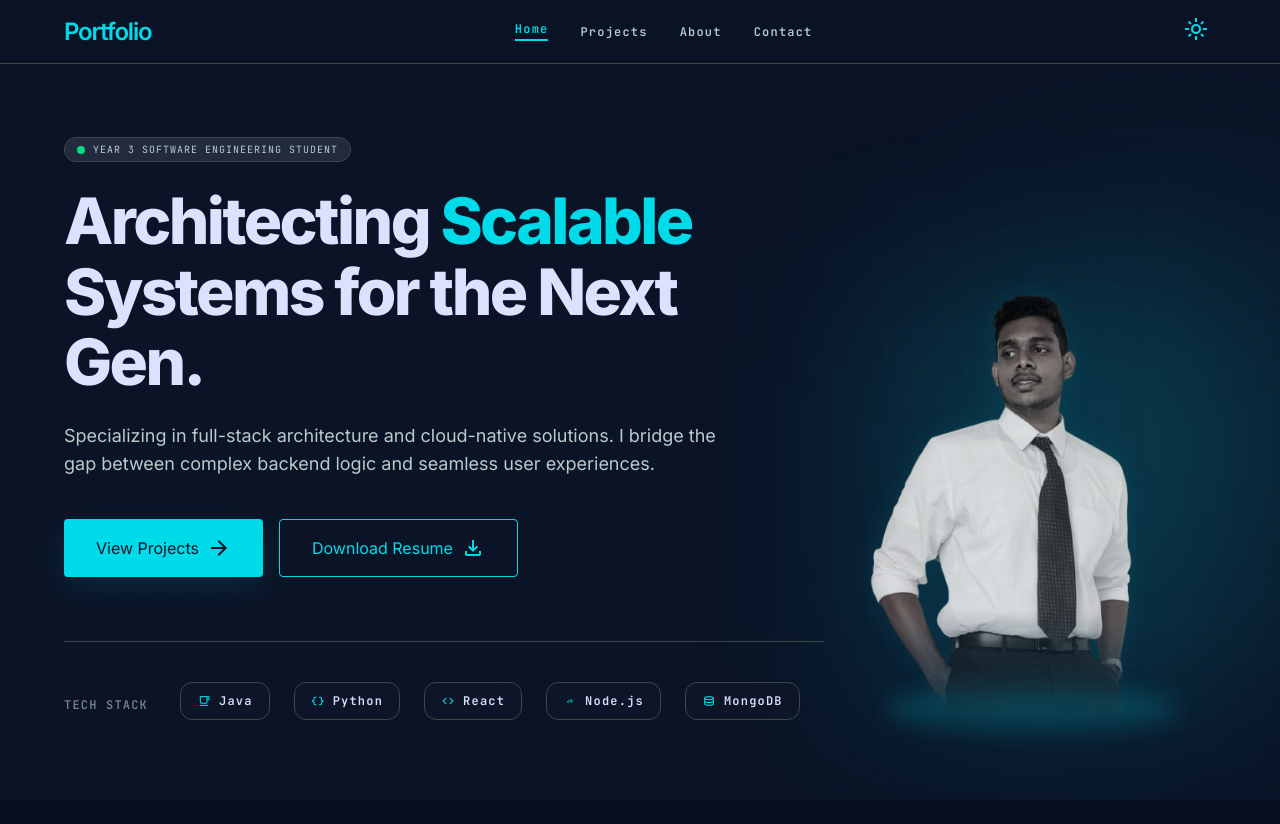
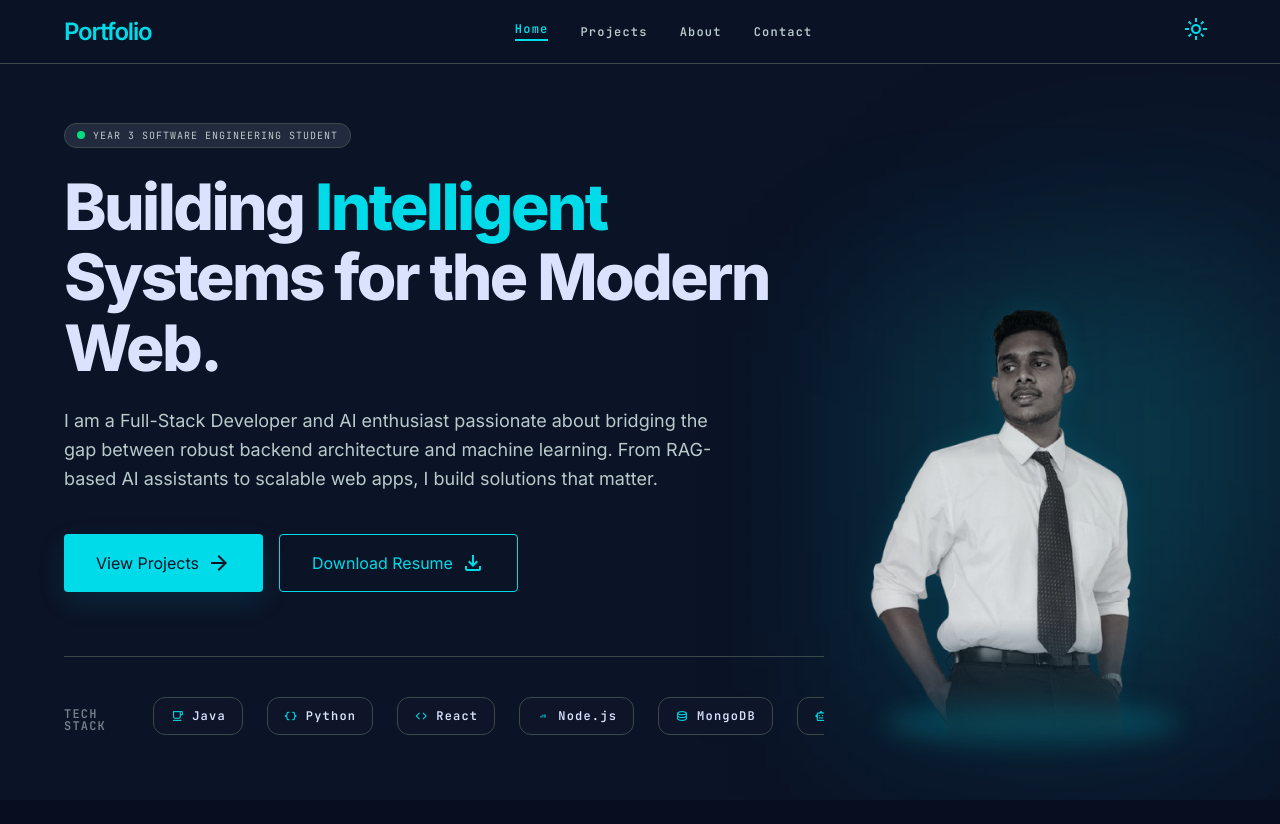
Before and after one commit to it24104383Kalhara/vinod-portfolio, a website built with Vite: page index.html in a window 1280 px wide. Shown: the top 824 px of the page. Built offline with nearby package versions, Linux system fonts and the light colour scheme.

Commit message:
feat: tech stack modified

```diff
--- a/index.html
+++ b/index.html
@@ -65,11 +65,11 @@
                         </div>
 
                         <h1 class="font-headline-xl text-headline-lg-mobile md:text-headline-xl text-on-surface mb-6 leading-tight">
-                            Architecting <span class="text-primary-fixed-dim">Scalable</span> <br class="hidden md:block"/> Systems for the Next Gen.
+                            Building <span class="text-primary-fixed-dim">Intelligent</span> <br class="hidden md:block"/> Systems for the Modern Web.
                         </h1>
 
                         <p class="font-body-lg text-body-lg text-on-surface-variant mb-10 max-w-2xl">
-                            Specializing in full-stack architecture and cloud-native solutions. I bridge the gap between complex backend logic and seamless user experiences.
+                            I am a Full-Stack Developer and AI enthusiast passionate about bridging the gap between robust backend architecture and machine learning. From RAG-based AI assistants to scalable web apps, I build solutions that matter.
                         </p>
 
                         <div class="flex flex-col md:flex-row gap-4 mb-16">
@@ -106,6 +106,18 @@
                                 <div class="flex items-center gap-2 px-4 py-2 glass-panel rounded-full border border-outline-variant hover:border-primary-fixed-dim transition-colors cursor-default">
                                     <span class="material-symbols-outlined text-primary-fixed-dim text-sm">database</span>
                                     <span class="font-label-caps text-label-caps">MongoDB</span>
+                                </div>
+                                <div class="flex items-center gap-2 px-4 py-2 glass-panel rounded-full border border-outline-variant hover:border-primary-fixed-dim transition-colors cursor-default">
+                                    <span class="material-symbols-outlined text-primary-fixed-dim text-sm">smart_toy</span>
+                                    <span class="font-label-caps text-label-caps">OpenAI</span>
+                                </div>
+                                <div class="flex items-center gap-2 px-4 py-2 glass-panel rounded-full border border-outline-variant hover:border-primary-fixed-dim transition-colors cursor-default">
+                                    <span class="material-symbols-outlined text-primary-fixed-dim text-sm">hub</span>
+                                    <span class="font-label-caps text-label-caps">n8n</span>
+                                </div>
+                                <div class="flex items-center gap-2 px-4 py-2 glass-panel rounded-full border border-outline-variant hover:border-primary-fixed-dim transition-colors cursor-default">
+                                    <span class="material-symbols-outlined text-primary-fixed-dim text-sm">inventory_2</span>
+                                    <span class="font-label-caps text-label-caps">Docker</span>
                                 </div>
                             </div>
                         </div>
```
